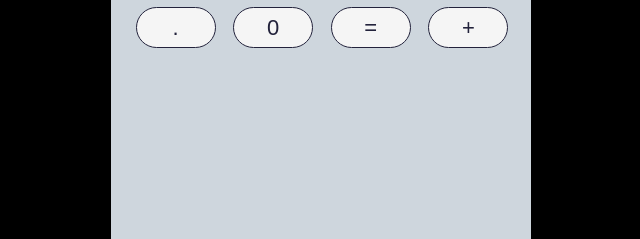
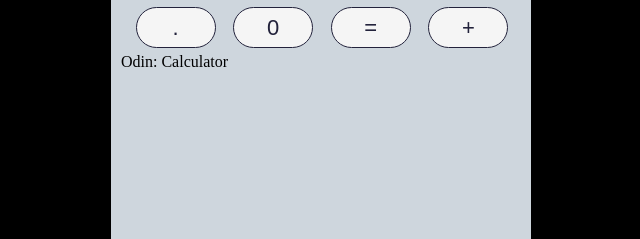
Before and after one commit to vkmx/odin-calculator, a plain HTML site: page index.html in a window 1280 px wide. Shown: the part 385-624 px from the top of the page, 319-959 px from the left. Drawn offline with nearby package versions, Linux system fonts and the light colour scheme.

Commit message:
Add section to show a "brand"

```diff
--- a/index.html
+++ b/index.html
@@ -36,6 +36,7 @@
                 <div class="key"><button class="operator">=</button></div>
                 <div class="key"><button class="operator">+</button></div>
             </div>
+            <div class="branding">Odin: Calculator</div>
         </div>
     </div>
 </body>
```
